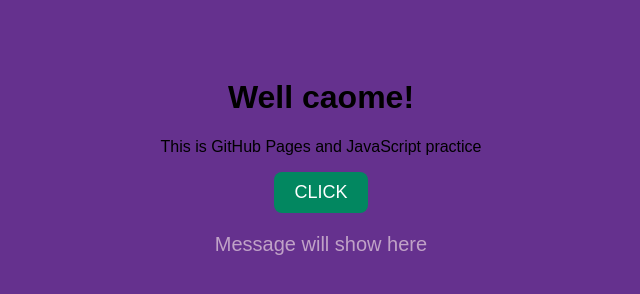
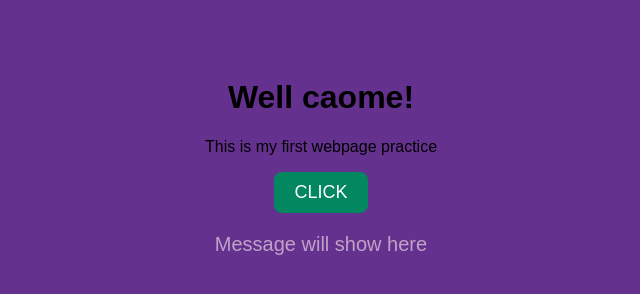
Before and after one commit to Lo0603/lo0603.github.io, a plain HTML site: page index.html in a window 1280 px wide. Shown: the whole page, without its empty margins (319-959 px from the left). Drawn offline with Linux system fonts and the light colour scheme.

Commit message:
txt change

```diff
--- a/index.html
+++ b/index.html
@@ -35,7 +35,7 @@
 <body>
 
     <h1>Well caome!</h1>
-    <p>This is GitHub Pages and JavaScript practice</p>
+    <p>This is my first webpage practice</p>
 
     <button onclick="showMessage()">CLICK</button>
     <p id="message">Message will show here</p>
```
